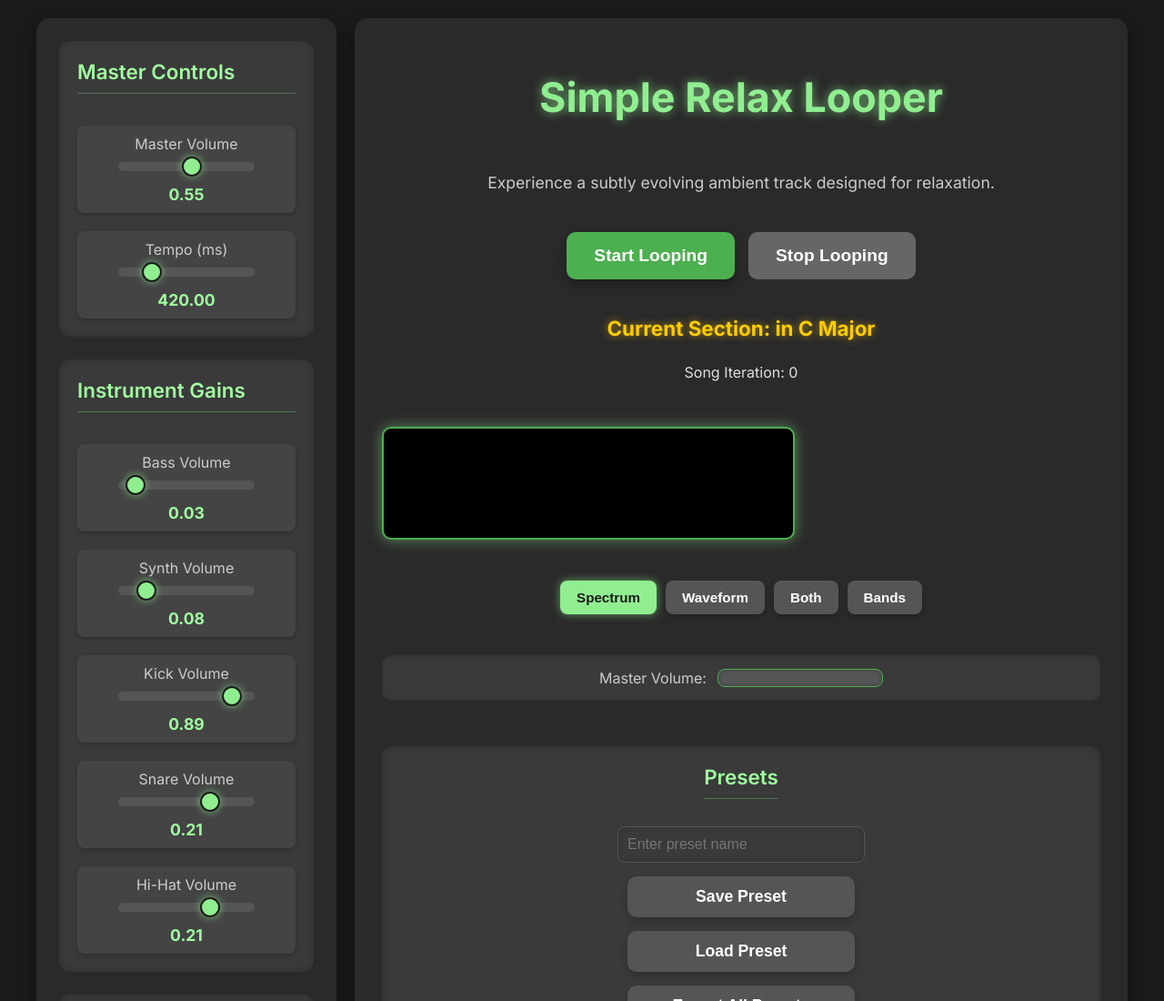
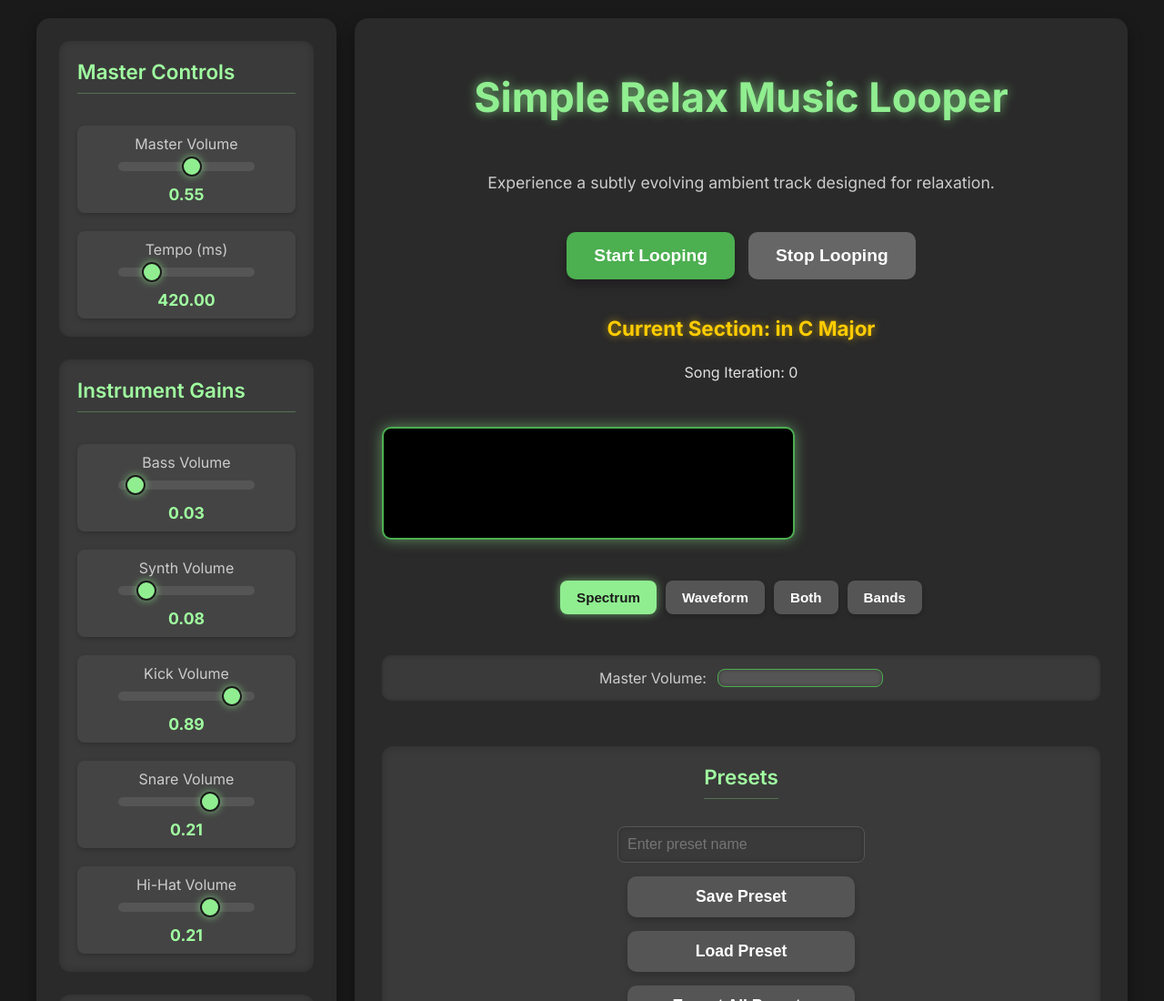
Before and after one commit to magekt/magekt, a plain HTML site: page MIDI_HTML.html in a window 1280 px wide. Shown: the top 1100 px of the page at 91% size. Drawn offline with Linux system fonts and the light colour scheme.

Commit message:
Update MIDI_HTML.html

```diff
--- a/MIDI_HTML.html
+++ b/MIDI_HTML.html
@@ -3,7 +3,7 @@
 <head>
     <meta charset="UTF-8">
     <meta name="viewport" content="width=device-width, initial-scale=1.0">
-    <title>Simple Relax Looper</title>
+    <title>Simple Relax Music Looper</title>
     <link href="https://fonts.googleapis.com/css2?family=Inter:wght@400;600;700&display=swap" rel="stylesheet">
     <style>
         /* Apply Inter font and basic styling to the body */
@@ -634,7 +634,7 @@
         </div>
 
         <div class="central-content">
-            <h1>Simple Relax Looper</h1>
+            <h1>Simple Relax Music Looper</h1>
             <p>Experience a subtly evolving ambient track designed for relaxation.</p>
             <div class="controls">
                 <button id="startButton" title="Start the music loop (Hotkey: Space/Enter)">Start Looping</button>
```
